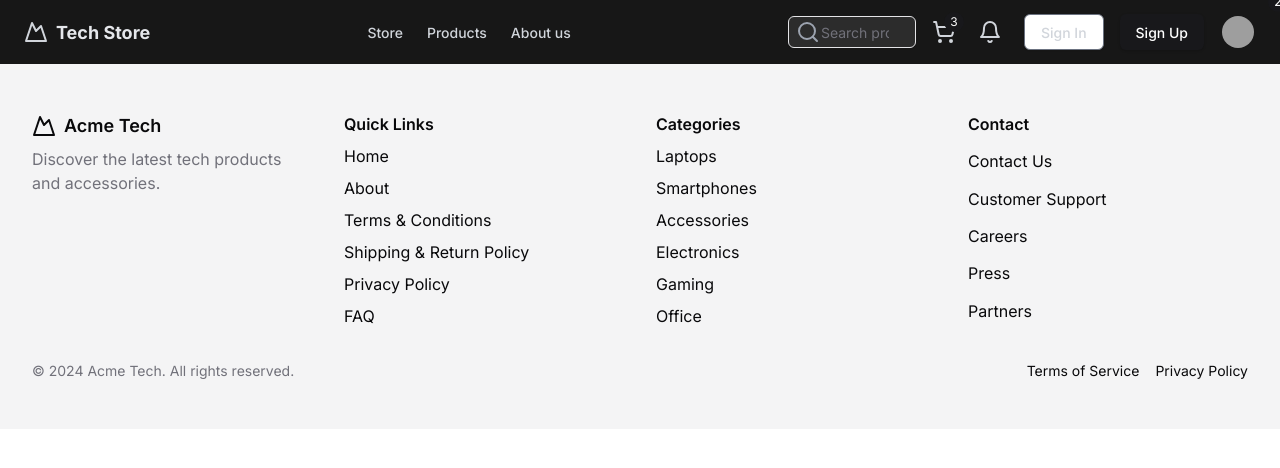
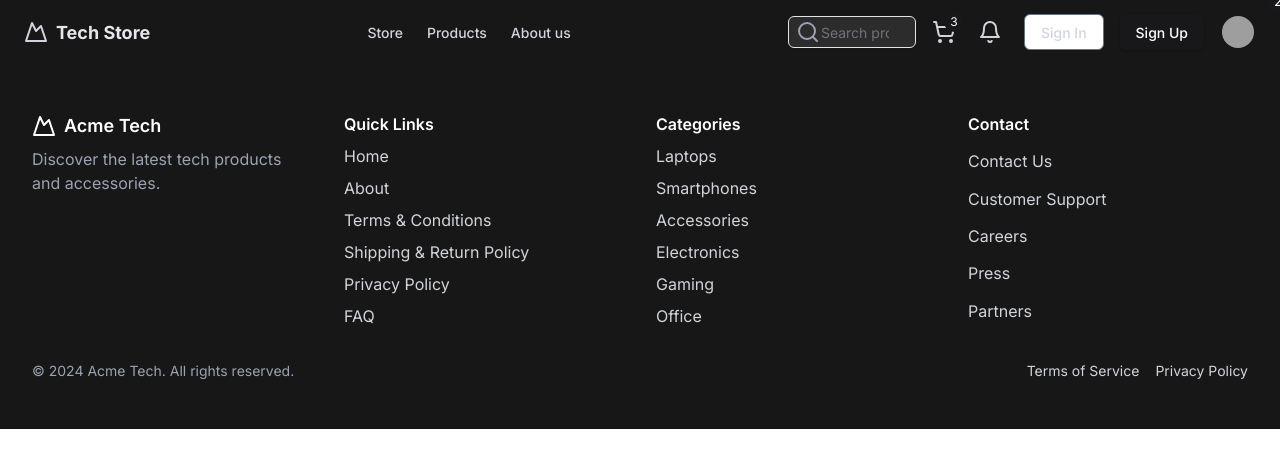
Before and after one commit to OslarCode/tech-commerce, a Next.js app: page / in a window 1280 px wide. Shown: the top 468 px of the page. Built offline with nearby package versions, Linux system fonts and the light colour scheme; grey boxes are pictures that could not be loaded.

Commit message:
fix-footer

```diff
--- a/src/components/Footer.tsx
+++ b/src/components/Footer.tsx
@@ -4,87 +4,163 @@ import Link from "next/link";
 
 export default function Component() {
   return (
-    <footer className="bg-muted py-8 md:py-12">
+    <footer className="bg-[#171717] py-8 md:py-12 text-gray-300">
       <div className="container max-w-7xl grid grid-cols-1 sm:grid-cols-2 md:grid-cols-4 gap-8">
         <div className="flex flex-col gap-2">
           <Link href="#" className="flex items-center gap-2" prefetch={false}>
-            <MountainIcon className="h-6 w-6" />
-            <span className="font-semibold text-lg">Acme Tech</span>
+            <MountainIcon className="h-6 w-6 text-white" />
+            <span className="font-semibold text-lg text-white">Acme Tech</span>
           </Link>
-          <p className="text-muted-foreground">
+          <p className="text-gray-400">
             Discover the latest tech products and accessories.
           </p>
         </div>
         <div className="grid gap-2">
-          <h3 className="font-semibold">Quick Links</h3>
-          <Link href="#" className="hover:underline" prefetch={false}>
+          <h3 className="font-semibold text-white">Quick Links</h3>
+          <Link
+            href="#"
+            className="hover:underline text-gray-300"
+            prefetch={false}
+          >
             Home
           </Link>
-          <Link href="#" className="hover:underline" prefetch={false}>
+          <Link
+            href="#"
+            className="hover:underline text-gray-300"
+            prefetch={false}
+          >
             About
           </Link>
-          <Link href="#" className="hover:underline" prefetch={false}>
+          <Link
+            href="#"
+            className="hover:underline text-gray-300"
+            prefetch={false}
+          >
             Terms & Conditions
           </Link>
-          <Link href="#" className="hover:underline" prefetch={false}>
+          <Link
+            href="#"
+            className="hover:underline text-gray-300"
+            prefetch={false}
+          >
             Shipping & Return Policy
           </Link>
-          <Link href="#" className="hover:underline" prefetch={false}>
+          <Link
+            href="#"
+            className="hover:underline text-gray-300"
+            prefetch={false}
+          >
             Privacy Policy
           </Link>
-          <Link href="#" className="hover:underline" prefetch={false}>
+          <Link
+            href="#"
+            className="hover:underline text-gray-300"
+            prefetch={false}
+          >
             FAQ
           </Link>
         </div>
         <div className="grid gap-2">
-          <h3 className="font-semibold">Categories</h3>
-          <Link href="#" className="hover:underline" prefetch={false}>
+          <h3 className="font-semibold text-white">Categories</h3>
+          <Link
+            href="#"
+            className="hover:underline text-gray-300"
+            prefetch={false}
+          >
             Laptops
           </Link>
-          <Link href="#" className="hover:underline" prefetch={false}>
+          <Link
+            href="#"
+            className="hover:underline text-gray-300"
+            prefetch={false}
+          >
             Smartphones
           </Link>
-          <Link href="#" className="hover:underline" prefetch={false}>
+          <Link
+            href="#"
+            className="hover:underline text-gray-300"
+            prefetch={false}
+          >
             Accessories
           </Link>
-          <Link href="#" className="hover:underline" prefetch={false}>
+          <Link
+            href="#"
+            className="hover:underline text-gray-300"
+            prefetch={false}
+          >
             Electronics
           </Link>
-          <Link href="#" className="hover:underline" prefetch={false}>
+          <Link
+            href="#"
+            className="hover:underline text-gray-300"
+            prefetch={false}
+          >
             Gaming
           </Link>
-          <Link href="#" className="hover:underline" prefetch={false}>
+          <Link
+            href="#"
+            className="hover:underline text-gray-300"
+            prefetch={false}
+          >
             Office
           </Link>
         </div>
         <div className="grid gap-2">
-          <h3 className="font-semibold">Contact</h3>
-          <Link href="#" className="hover:underline" prefetch={false}>
+          <h3 className="font-semibold text-white">Contact</h3>
+          <Link
+            href="#"
+            className="hover:underline text-gray-300"
+            prefetch={false}
+          >
             Contact Us
           </Link>
-          <Link href="#" className="hover:underline" prefetch={false}>
+          <Link
+            href="#"
+            className="hover:underline text-gray-300"
+            prefetch={false}
+          >
             Customer Support
           </Link>
-          <Link href="#" className="hover:underline" prefetch={false}>
+          <Link
+            href="#"
+            className="hover:underline text-gray-300"
+            prefetch={false}
+          >
             Careers
           </Link>
-          <Link href="#" className="hover:underline" prefetch={false}>
+          <Link
+            href="#"
+            className="hover:underline text-gray-300"
+            prefetch={false}
+          >
             Press
           </Link>
-          <Link href="#" className="hover:underline" prefetch={false}>
+          <Link
+            href="#"
+            className="hover:underline text-gray-300"
+            prefetch={false}
+          >
             Partners
           </Link>
         </div>
       </div>
-      <div className="container max-w-7xl mt-8 flex items-center justify-between">
-        <p className="text-sm text-muted-foreground">
+      <div className="container max-w-7xl mt-8 flex flex-col md:flex-row items-center justify-between">
+        <p className="text-sm text-gray-400">
           &copy; 2024 Acme Tech. All rights reserved.
         </p>
-        <div className="flex items-center gap-4">
-          <Link href="#" className="text-sm hover:underline" prefetch={false}>
+        <div className="flex items-center gap-4 mt-4 md:mt-0">
+          <Link
+            href="#"
+            className="text-sm hover:underline text-gray-300"
+            prefetch={false}
+          >
             Terms of Service
           </Link>
-          <Link href="#" className="text-sm hover:underline" prefetch={false}>
+          <Link
+            href="#"
+            className="text-sm hover:underline text-gray-300"
+            prefetch={false}
+          >
             Privacy Policy
           </Link>
         </div>
```
